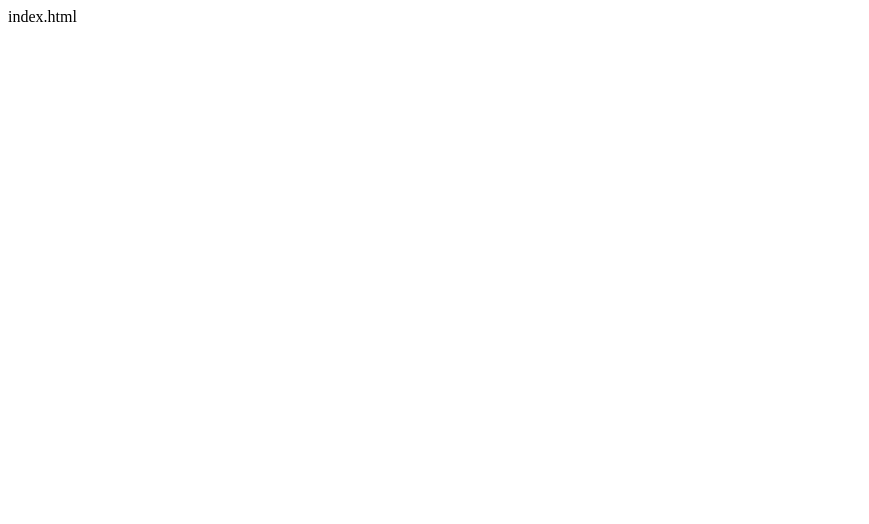
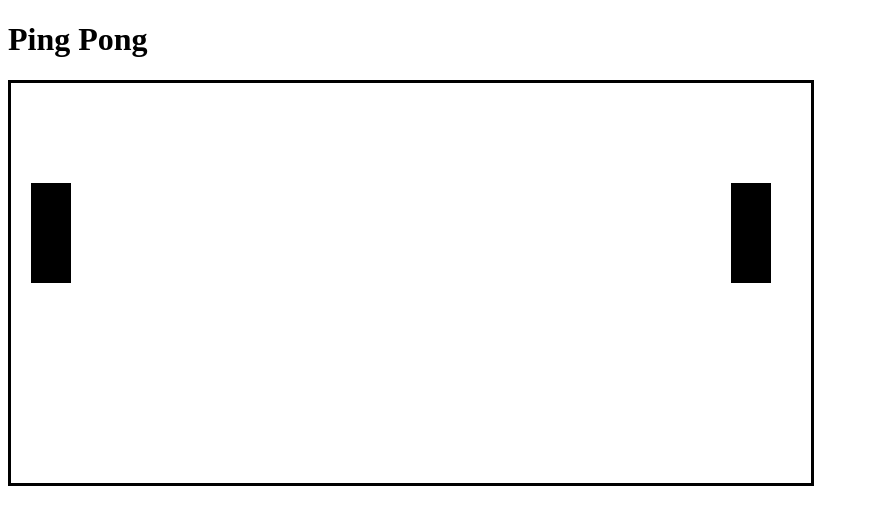
Before and after one commit to adanuriplata/pingPongJS, a plain HTML site: page index.html in a window 1280 px wide. Shown: the whole page, without its empty margins (0-869 px from the left). Drawn offline with Linux system fonts and the light colour scheme.

Commit message:
Creacion de clases y metodos se dibuja board y barras

```diff
--- a/index.html
+++ b/index.html
@@ -1 +1,18 @@
-index.html
+<!DOCTYPE html>
+<html>
+<head>
+	<title></title>
+	<meta charset="utf-8">
+	<style>
+		canvas{
+			border: solid;
+		}
+	</style>
+	<script src="main.js"></script>
+</head>
+<body>
+<h1>Ping Pong</h1>
+<canvas id="canvas"></canvas>
+<script src"main.js"></script>
+</body>
+</html>
--- a/main.js
+++ b/main.js
@@ -1 +1,95 @@
-main.js
+//Definicion de clase Board en una funcion anonima
+// Se toma como un Modelo
+	(function(){
+		 self.Board = function(width,height){
+			this.width = width;
+			this.height = height;
+			this.playing = false;
+			this.game_over = false;
+			this.bars = [];
+			this.ball = null;
+		}
+//DEfinicion de metodo get por medio de prototype
+//Se toma como un modelo
+		self.Board.prototype = {
+			get elements(){
+				var elements = this.bars;
+				elements.push(this.ball);
+				return elements;
+			}
+		}
+	})();
+//Definiciond e la clase Bar por medio de una funcion anomima
+	(function(){
+		self.Bar = function(x,y,width,height,board){
+			this.x = x;
+			this.y = y;
+			this.width = width;
+			this.height = height;
+			this.board = board;
+			this.board.bars.push(this); //accedo al board al arreglo bar y le garego la misma barra
+			this.kind = "rectangle";
+		}
+
+		self.Bar.prototype = {
+			down: function(){
+
+			},
+			up: function(){
+
+			}
+		}
+	})();
+
+//Definicion de clase BoardView en una funcion anonima
+//Se toma como una Vista
+(function(){
+	self.BoardView = function(canvas,board){
+		this.canvas = canvas;
+		this.canvas.width = board.width;
+		this.canvas.height = board.height;
+		this.board = board;
+		this.ctx = canvas.getContext("2d");
+console.log(canvas);
+	}
+
+	self.BoardView.prototype={
+		draw: function(){
+			for (var i = this.board.elements.length - 1; i >= 0; i--) {
+				var el = this.board.elements[i];
+				draw(this.ctx,el);
+			}
+		}
+	}
+
+//Funcion que dibuja la figura
+	function draw(ctx,element){
+		if (element !== null && element.hasOwnProperty("kind")) {
+			switch(element.kind){
+			case "rectangle":
+			ctx.fillRect(element.x,element.y,element.width,element.height);
+			break;
+		}
+		}
+
+	}
+})();
+
+self.addEventListener("load",main);
+//Funcion principal
+//Se toma como un controlador
+	function main(){
+		//instancio de objeto Board
+		var board = new Board(800,400);
+
+		var bar = new Bar(20,100,40,100,board);
+		var bar = new Bar(720,100,40,100,board);
+
+
+		//obteniendo el canvas del html
+		var canvas = document.getElementById('canvas');
+		//instancia de objeto BoardView
+		var board_View = new BoardView(canvas,board);
+
+		board_View.draw();
+}
```
